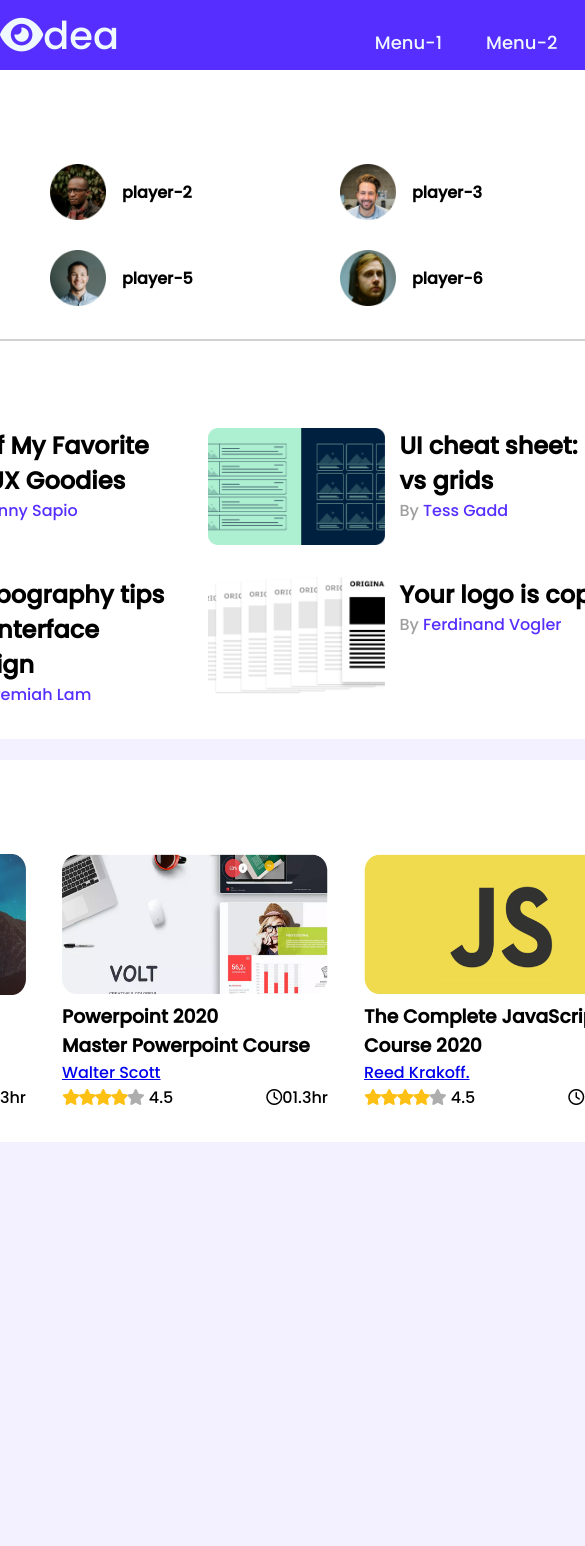
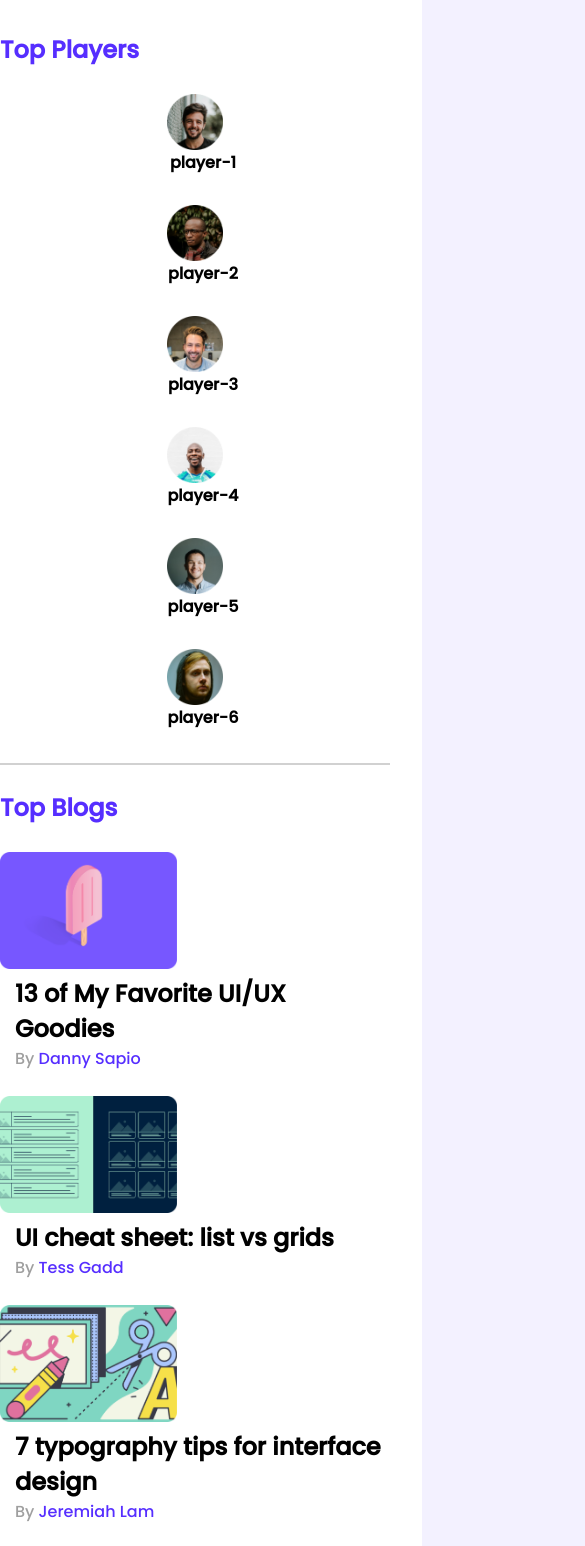
Before and after one commit to ShowrovChy/Leader-Board-CSS, a plain HTML site: page index.html in a window 390 px wide. Shown: the top 1546 px of the page, 585 px wide, since content can reach past the window. Before the commit the page ends 1163 px from the top, so only its background shows below. Drawn offline with Linux system fonts and the light colour scheme.

Commit message:
resposiveness app;ied

```diff
--- a/index.html
+++ b/index.html
@@ -15,7 +15,7 @@
   </head>
   <body>
     <!-- header start -->
-    <header>
+    <!-- <header>
       <nav class="navbar">
         <div class="logo-wrapper">
           <span class="logo"><i class="fas fa-eye"></i>dea</span>
@@ -28,7 +28,7 @@
           <a href="#"><i class="fas fa-search"></i></a>
         </div>
       </nav>
-    </header>
+    </header> -->
     <!-- header end -->
 
     <!-- main start -->
@@ -194,5 +194,8 @@
       </section>
     </main>
     <!-- main end -->
+    <!-- <footer>
+      <p>&copy; 2021 | AH Showrov</p>
+    </footer> -->
   </body>
 </html>
--- a/styles/style.css
+++ b/styles/style.css
@@ -24,6 +24,42 @@ hr{
     1px solid #D1D1D1;
     margin-bottom: 25px;
 }
+/*---------------------------
+     Header Section Start
+     ---------------------------- */
+
+     /* header{
+        background-color:  #562EFF;
+        width:100%;
+
+    }
+    .navbar{
+        display: flex;
+        justify-content: space-between;
+        align-items: center;
+        width:934px;
+        margin:0 auto;
+        box-sizing: border-box;
+        padding:10px;
+
+    }
+
+
+    .menu-list a{
+        display: inline-block;
+        text-decoration: none;
+        color: aliceblue;
+        padding: 5px 20px;
+        font-size: 18px;
+        text-transform: capitalize;
+    }
+    .menu-list a:last-child{
+        font-size: 2.5em;
+    }
+    .logo{
+        font-size: 2.4em;
+        color: aliceblue;
+    } */
 /* ----------------------------
     TOP PLAYER AND TOP BLOGS
 --------------------------- */
@@ -111,6 +147,9 @@ main{
     Width:266px;
     Height:141px;
 }
+.course-details>p{
+    margin-top: 5px;
+}
 .fa-star.filled{
     width: 12px;
     height: 11px;
@@ -122,41 +161,53 @@ main{
 .course-rating{
     display: flex;
     justify-content: space-between;
+    margin-top: 15px;
 }
+.course-rating .course-time{
+    background: #FFE4E8;
+    border-radius: 14.6913px;
+    height: 29px;
+    width: 90px;
+    border-radius: 14.691296577453613px;
+    display: flex;
+    align-items: center;
+    justify-content: center;
+}
+.course-rating .course-time p{
+    color:#FF4A60;
+}
+.course-rating .course-time p>i{
+    margin-right: 7px;
+}
+/*-------------------
+     Footer Style
+     --------------------*/
+/* footer>p{
+    text-align: center;
+    font-size: 14px;
+    background-color:  #562EFF;
+    width:100%;
+    padding:9px 0;
+    color: aliceblue;
+} */
 
+/*---------------------------------
+        Media Query
+--------------------------------*/
 
-
-
-
-
-
-
-header{
+@media only screen and (max-width:688px){
+    .container{
+        width: 100%;
+    }
+   .players,.blogs,.courses{
+        grid-template-columns: repeat(1,1fr);
+   }
+   .player{
+       flex-direction: column;
+       align-items: center;
+   }
+   .blog{
+       flex-direction: column;
+   }
 
 }
-.navbar{
-    display: flex;
-    justify-content: space-between;
-    align-items: center;
-    width:894px;
-    margin:0 auto;
-    background-color:  #562EFF;
-
-}
-
-
-.menu-list a{
-    display: inline-block;
-    text-decoration: none;
-    color: aliceblue;
-    padding: 5px 20px;
-    font-size: 18px;
-    text-transform: capitalize;
-}
-.menu-list a:last-child{
-    font-size: 2.5em;
-}
-.logo{
-    font-size: 2.4em;
-    color: aliceblue;
-}
```
